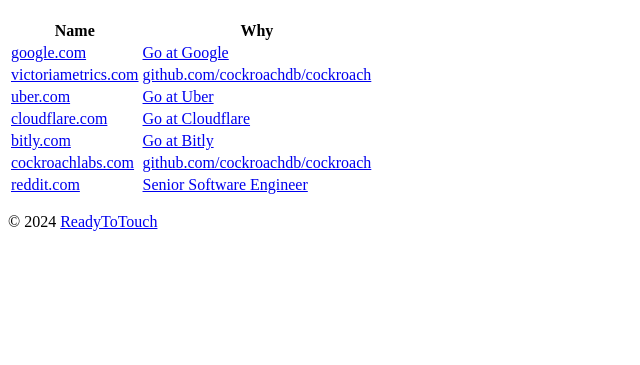
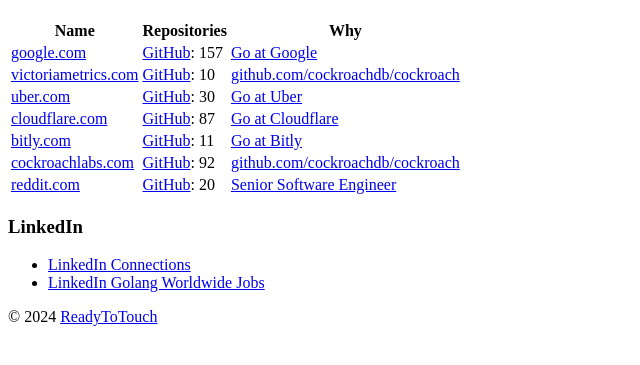
Before and after one commit to readytotouch/golang-companies-organizer, a plain HTML site: page netlify-public/index.html in a window 1280 px wide. Shown: the part 61-426 px from the top of the page, without its empty margins (0-640 px from the left). Drawn offline with Linux system fonts and the light colour scheme.

Commit message:
Hot links

```diff
--- a/netlify-public/index.html
+++ b/netlify-public/index.html
@@ -9,36 +9,49 @@
     <table>
         <tr>
             <th>Name</th>
+            <th>Repositories</th>
             <th>Why</th>
         </tr>
         <tr>
             <td><a href="https://www.google.com/">google.com</a></td>
+            <td><a href="https://github.com/orgs/google/repositories?q=lang:go">GitHub</a>: 157</td>
             <td><a href="https://go.dev/talks/2012/splash.article">Go at Google</a></td>
         </tr>
         <tr>
             <td><a href="https://victoriametrics.com/">victoriametrics.com</a></td>
+            <td><a href="https://github.com/orgs/VictoriaMetrics/repositories?q=lang:go">GitHub</a>: 10</td>
             <td><a href="https://github.com/VictoriaMetrics/VictoriaMetrics">github.com/cockroachdb/cockroach</a></td>
         <tr>
             <td><a href="https://www.uber.com/">uber.com</a></td>
+            <td><a href="https://github.com/orgs/uber/repositories?q=lang:go">GitHub</a>: 30</td>
             <td><a href="https://www.uber.com/en-TR/blog/data-race-patterns-in-go/">Go at Uber</a></td>
         </tr>
         <tr>
             <td><a href="https://www.cloudflare.com/">cloudflare.com</a></td>
+            <td><a href="https://github.com/orgs/cloudflare/repositories?q=lang:go">GitHub</a>: 87</td>
             <td><a href="https://blog.cloudflare.com/tag/go">Go at Cloudflare</a></td>
         </tr>
         <tr>
             <td><a href="https://bitly.com/">bitly.com</a></td>
+            <td><a href="https://github.com/orgs/bitly/repositories?q=lang:go">GitHub</a>: 11</td>
             <td><a href="https://bitly.com/blog/why-we-write-everything-in-go/">Go at Bitly</a></td>
         </tr>
         <tr>
             <td><a href="https://www.cockroachlabs.com/">cockroachlabs.com</a></td>
+            <td><a href="https://github.com/orgs/cockroachdb/repositories?q=lang:go">GitHub</a>: 92</td>
             <td><a href="https://github.com/cockroachdb/cockroach">github.com/cockroachdb/cockroach</a>
         </td>
         <tr>
             <td><a href="https://www.reddit.com/">reddit.com</a></td>
+            <td><a href="https://github.com/orgs/reddit/repositories?q=lang:go">GitHub</a>: 20</td>
             <td><a href="https://app.otta.com/dashboard/jobs/T2ZxNGhO">Senior Software Engineer</a></td>
         </tr>
     </table>
+    <h3>LinkedIn</h3>
+    <ul>
+        <li><a href="https://www.linkedin.com/search/results/PEOPLE/?currentCompany=%5B%22150573%22%2C%229309408%22%2C%22552285%22%2C%22407222%22%2C%221815218%22%2C%2230169914%22%2C%221441%22%5D&network=%5B%22F%22%2C%22S%22%5D">LinkedIn Connections</a></li>
+        <li><a href="https://www.linkedin.com/jobs/search/?keywords=%22Golang%20Engineer%22%20OR%20%22Golang%20Software%20Engineer%22%20OR%20%22Golang%20Developer%22%20OR%20%22Go%20Engineer%22%20OR%20%22Go%20Software%20Engineer%22%20OR%20%22Golang%20Developer%22&location=Worldwide">LinkedIn Golang Worldwide Jobs</a></li>
+    </ul>
     <footer>
         <p>© 2024 <a href="https://readytotouch.com/">ReadyToTouch</a></p>
     </footer>
```
